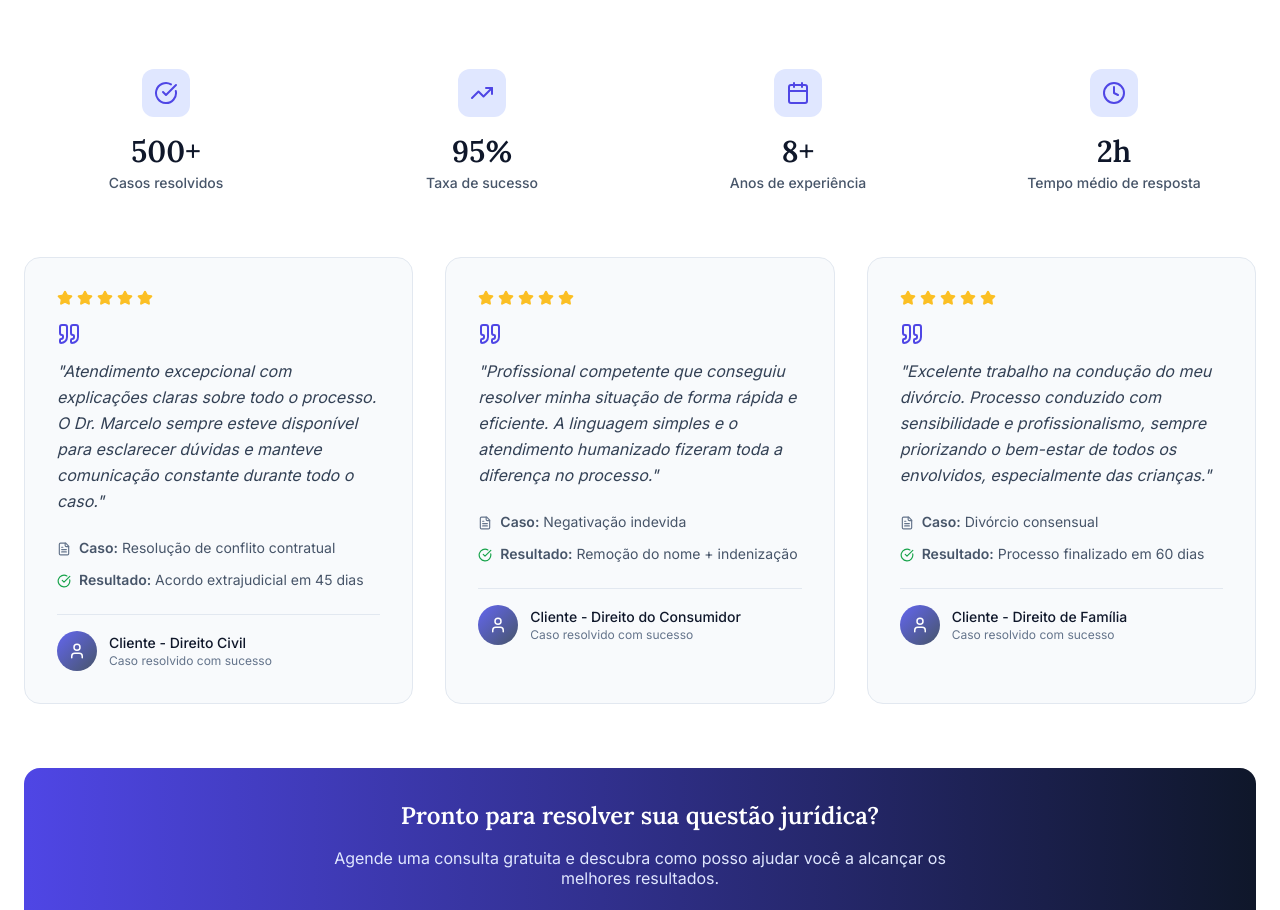
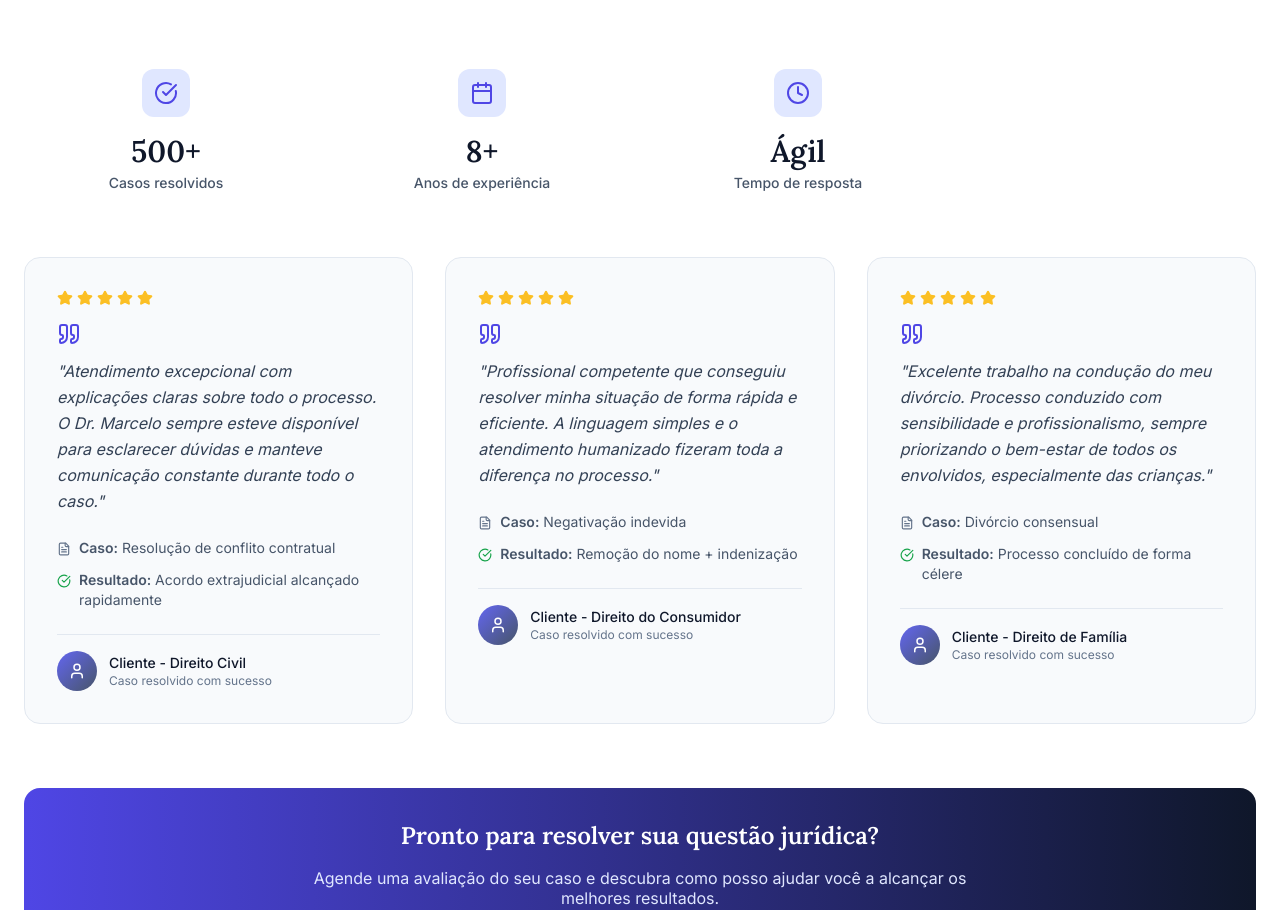
Before and after one commit to xIceWizarDx/Marcelo_Advocacia, a React (Vite) app: page / in a window 1280 px wide. Shown: the part 3422-4332 px from the top of the page. Built offline with nearby package versions, Linux system fonts and the light colour scheme.

Commit message:
Remove success rate and time claims from testimonials

```diff
--- a/src/pages/homepage/components/TestimonialsSection.jsx
+++ b/src/pages/homepage/components/TestimonialsSection.jsx
@@ -9,7 +9,7 @@ const TestimonialsSection = () => {
       author: "Cliente - Direito Civil",
       rating: 5,
       case: "Resolução de conflito contratual",
-      outcome: "Acordo extrajudicial em 45 dias"
+      outcome: "Acordo extrajudicial alcançado rapidamente"
     },
     {
       id: 2,
@@ -25,15 +25,14 @@ const TestimonialsSection = () => {
       author: "Cliente - Direito de Família",
       rating: 5,
       case: "Divórcio consensual",
-      outcome: "Processo finalizado em 60 dias"
+      outcome: "Processo concluído de forma célere"
     }
   ];
 
   const stats = [
     { number: "500+", label: "Casos resolvidos", icon: "CheckCircle" },
-    { number: "95%", label: "Taxa de sucesso", icon: "TrendingUp" },
     { number: "8+", label: "Anos de experiência", icon: "Calendar" },
-    { number: "2h", label: "Tempo médio de resposta", icon: "Clock" }
+    { number: "Ágil", label: "Tempo de resposta", icon: "Clock" }
   ];
 
   return (
@@ -141,7 +140,7 @@ const TestimonialsSection = () => {
                 Pronto para resolver sua questão jurídica?
               </h3>
               <p className="text-indigo-100 mb-6">
-                Agende uma consulta gratuita e descubra como posso ajudar você a alcançar os melhores resultados.
+                Agende uma avaliação do seu caso e descubra como posso ajudar você a alcançar os melhores resultados.
               </p>
               <div className="flex flex-col sm:flex-row gap-4 justify-center">
                 <button
@@ -149,7 +148,7 @@ const TestimonialsSection = () => {
                   className="inline-flex items-center space-x-2 bg-white text-indigo-600 px-6 py-3 rounded-lg font-medium hover:bg-slate-50 transition-colors duration-300"
                 >
                   <Icon name="MessageCircle" size={18} />
-                  <span>Agendar consulta</span>
+                  <span>Agende uma avaliação do seu caso</span>
                 </button>
                 <button
                   onClick={() => window.location.href = 'tel:+5566999111314'}
```
